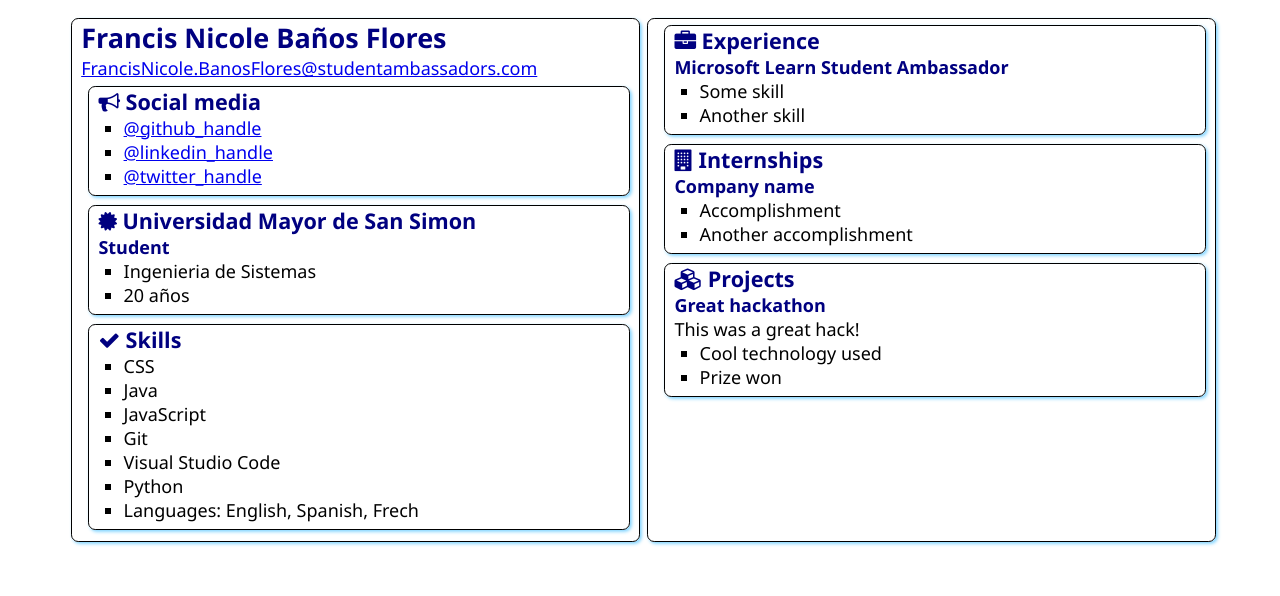
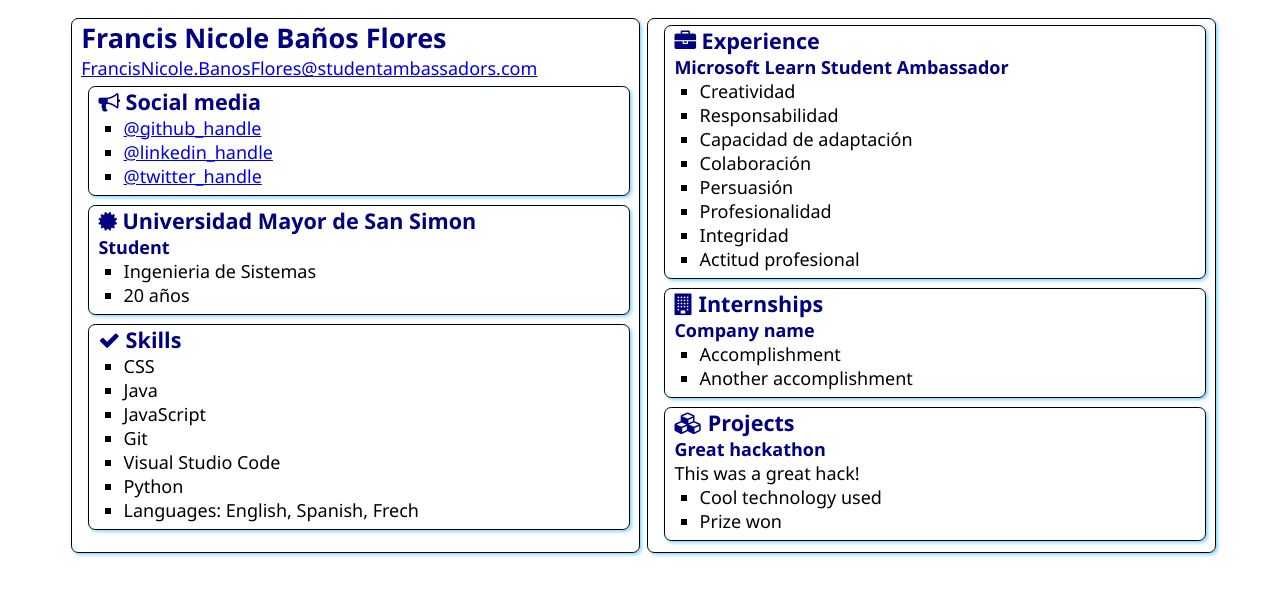
Before and after one commit to NikitaFrancis/SATechnicalOnboarding, a plain HTML site: page src/index.html in a window 1280 px wide. Drawn offline with Linux system fonts and the light colour scheme.

Commit message:
Habilidades mias
Poner mis habilidades

```diff
--- a/src/index.html
+++ b/src/index.html
@@ -65,8 +65,15 @@
                 </h2>
                 <h3>Microsoft Learn Student Ambassador</h3>
                 <ul>
-                    <li>Some skill</li>
-                    <li>Another skill</li>
+                    <li>Creatividad</li>
+                    <li>Responsabilidad</li>
+                    <li>Capacidad de adaptación</li>
+                    <li>Colaboración</li>
+                    <li>Persuasión</li>
+                    <li>Profesionalidad</li>
+                    <li>Integridad</li>
+                    <li>Actitud profesional</li>
+
                 </ul>
             </section>
             <section class="box">
```
